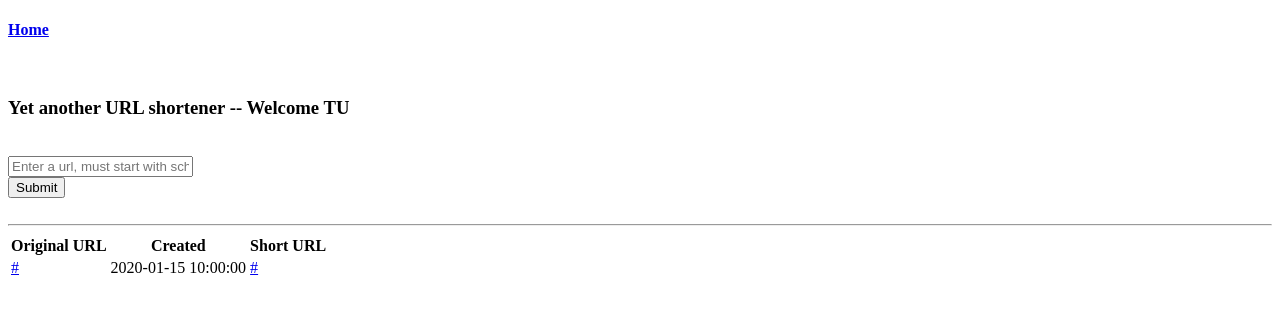
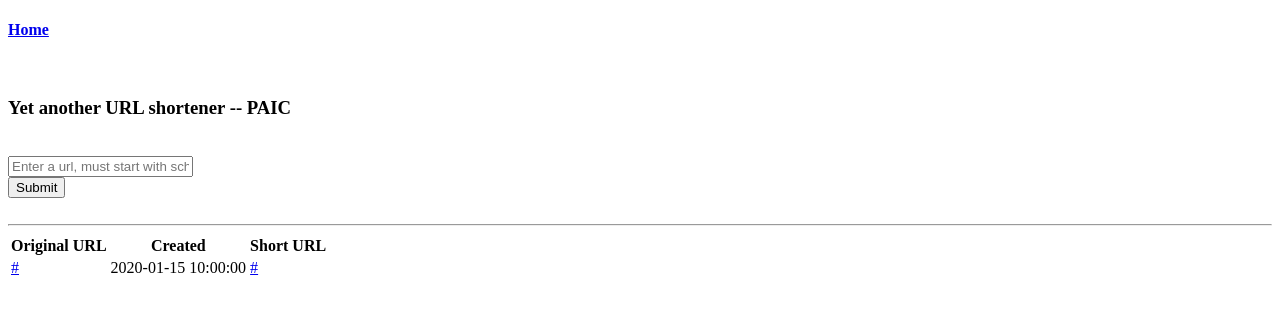
Before and after one commit to dunguyenn/democicd, a Python web app: template app/templates/index.html in a window 1280 px wide. Shown: the top 314 px of the page. Run offline with Jinja, Linux system fonts and the light colour scheme; the template is opened without the code that fills it: most values are stand-ins (such as "Sample title", 1, 10 or a date in 2020); some libraries are stand-ins or nearby versions.

Commit message:
demo cicd

```diff
--- a/app/templates/index.html
+++ b/app/templates/index.html
@@ -3,7 +3,7 @@
 {% block content %}
 
 <div class="text-center">
-  <h3>Yet another URL shortener -- Welcome TU</h3>
+  <h3>Yet another URL shortener -- PAIC</h3>
 </div>
 
 <br>
```
